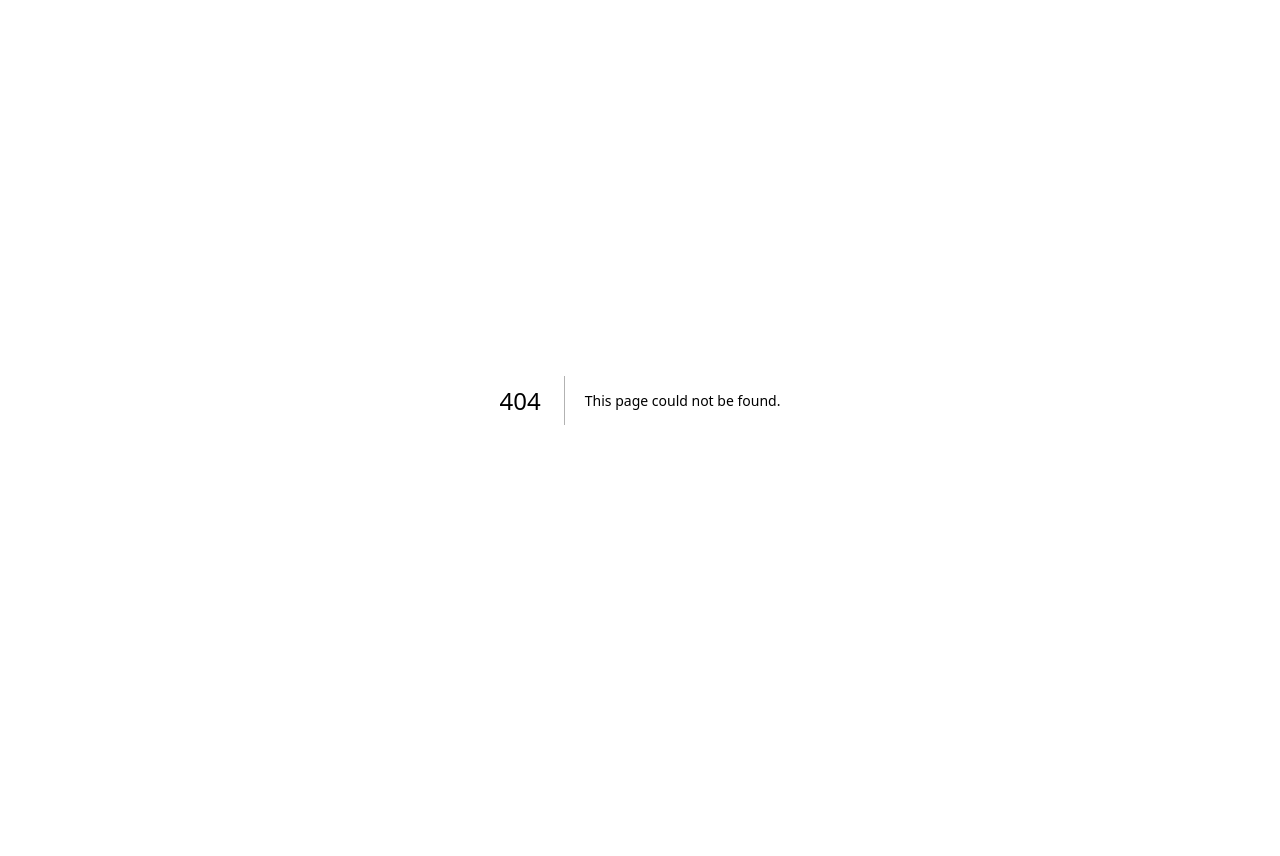
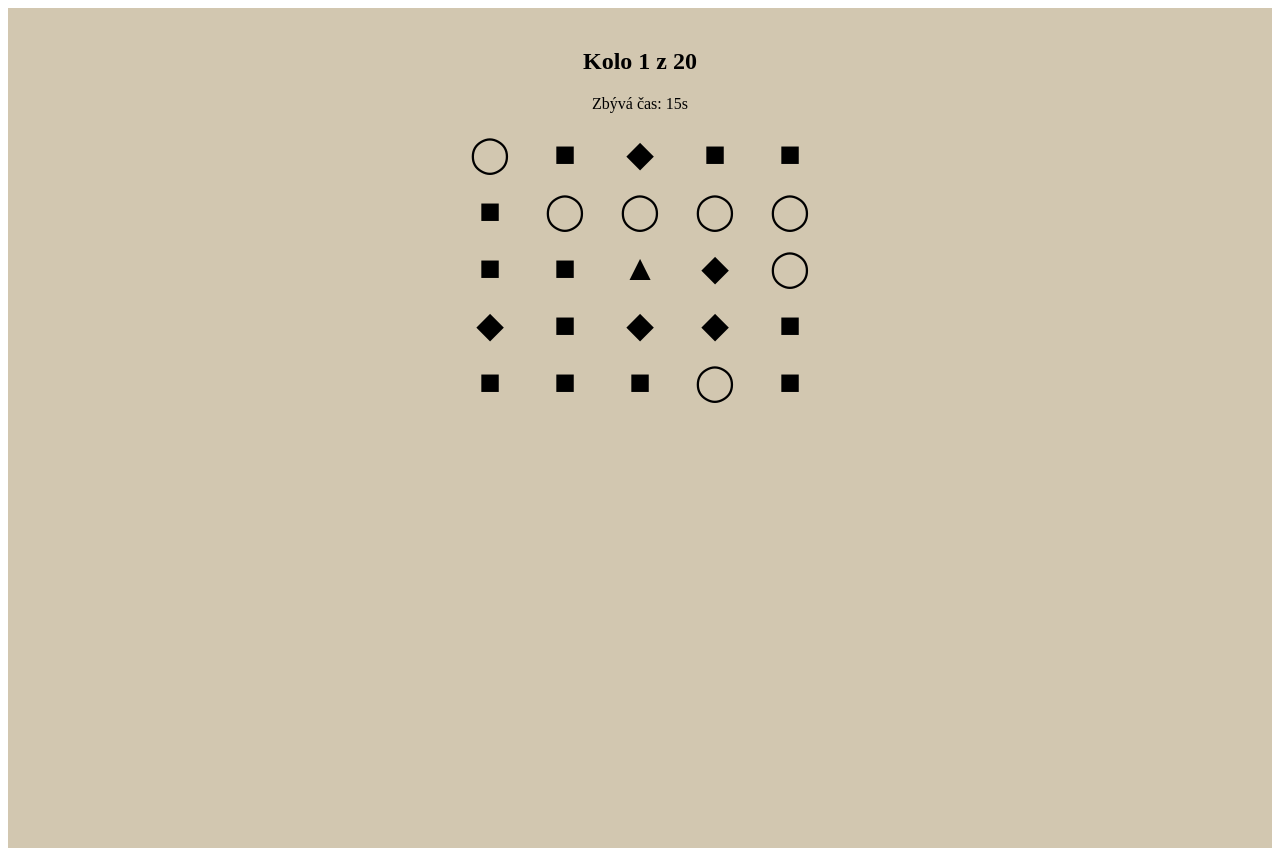
Before and after one commit to RJ96/rj96-app, a Next.js app: page /najdi/hra in a window 1280 px wide. Before the commit this address had no page. Before the commit the page ends 800 px from the top, so only its background shows below. Built offline with nearby package versions, Linux system fonts and the light colour scheme.

Commit message:
Úpravy aplikace

```diff
--- /dev/null
+++ b/pages/najdi/hra.js
@@ -0,0 +1,116 @@
+import { useEffect, useState } from "react";
+import { useRouter } from "next/router";
+
+const SHAPES = ["◯", "■", "◆", "▲"];
+const MAX_TIME = 20;
+
+export default function NajdiHra() {
+  const router = useRouter();
+  const { pocetKol } = router.query;
+  const totalRounds = parseInt(pocetKol) || 20;
+
+  const [symbols, setSymbols] = useState([]);
+  const [round, setRound] = useState(0);
+  const [found, setFound] = useState(false);
+  const [timeLeft, setTimeLeft] = useState(MAX_TIME);
+  const [gameOver, setGameOver] = useState(false);
+
+  const generateSymbols = () => {
+    const newSymbols = [];
+    const total = 25;
+    const triangleIndex = Math.floor(Math.random() * total);
+    for (let i = 0; i < total; i++) {
+      const shape = i === triangleIndex ? "▲" : SHAPES[Math.floor(Math.random() * 3)];
+      newSymbols.push({ shape, id: i });
+    }
+    setSymbols(newSymbols);
+    setFound(false);
+    setTimeLeft(MAX_TIME);
+  };
+
+  useEffect(() => {
+    if (round < totalRounds) {
+      generateSymbols();
+    } else {
+      setGameOver(true);
+    }
+  }, [round]);
+
+  useEffect(() => {
+    if (found || gameOver) return;
+    const timer = setInterval(() => {
+      setTimeLeft((prev) => {
+        if (prev <= 1) {
+          clearInterval(timer);
+          setRound((r) => r + 1);
+          return MAX_TIME;
+        }
+        return prev - 1;
+      });
+    }, 1000);
+    return () => clearInterval(timer);
+  }, [found, gameOver]);
+
+  const handleClick = (symbol) => {
+    if (symbol.shape === "▲") {
+      setFound(true);
+      setTimeout(() => setRound((r) => r + 1), 500);
+    }
+  };
+
+  if (gameOver) {
+    return (
+      <div style={styles.centered}>
+        <h1>Konec hry</h1>
+        <button onClick={() => router.push("/najdi")}>Nová hra</button>
+        <button onClick={() => router.push("/")}>Zpět do výběru módů</button>
+      </div>
+    );
+  }
+
+  return (
+    <div style={styles.wrapper}>
+      <h2>Kolo {round + 1} z {totalRounds}</h2>
+      <p>Zbývá čas: {timeLeft}s</p>
+      <div style={styles.grid}>
+        {symbols.map((s) => (
+          <div key={s.id} style={styles.symbol} onClick={() => handleClick(s)}>
+            {s.shape}
+          </div>
+        ))}
+      </div>
+    </div>
+  );
+}
+
+const styles = {
+  wrapper: {
+    backgroundColor: "#D2C7B0",
+    minHeight: "100vh",
+    color: "#000",
+    padding: "20px",
+    textAlign: "center",
+  },
+  grid: {
+    display: "grid",
+    gridTemplateColumns: "repeat(5, 60px)",
+    gridGap: "15px",
+    justifyContent: "center",
+    marginTop: "20px",
+  },
+  symbol: {
+    fontSize: "36px",
+    cursor: "pointer",
+    userSelect: "none",
+  },
+  centered: {
+    backgroundColor: "#D2C7B0",
+    minHeight: "100vh",
+    display: "flex",
+    flexDirection: "column",
+    justifyContent: "center",
+    alignItems: "center",
+    textAlign: "center",
+    gap: "20px"
+  },
+};
```
Also changed, not shown: pages/dvetecky.js (+7 -4 lines), pages/najdi/index.js (added, +49 -0 lines).
